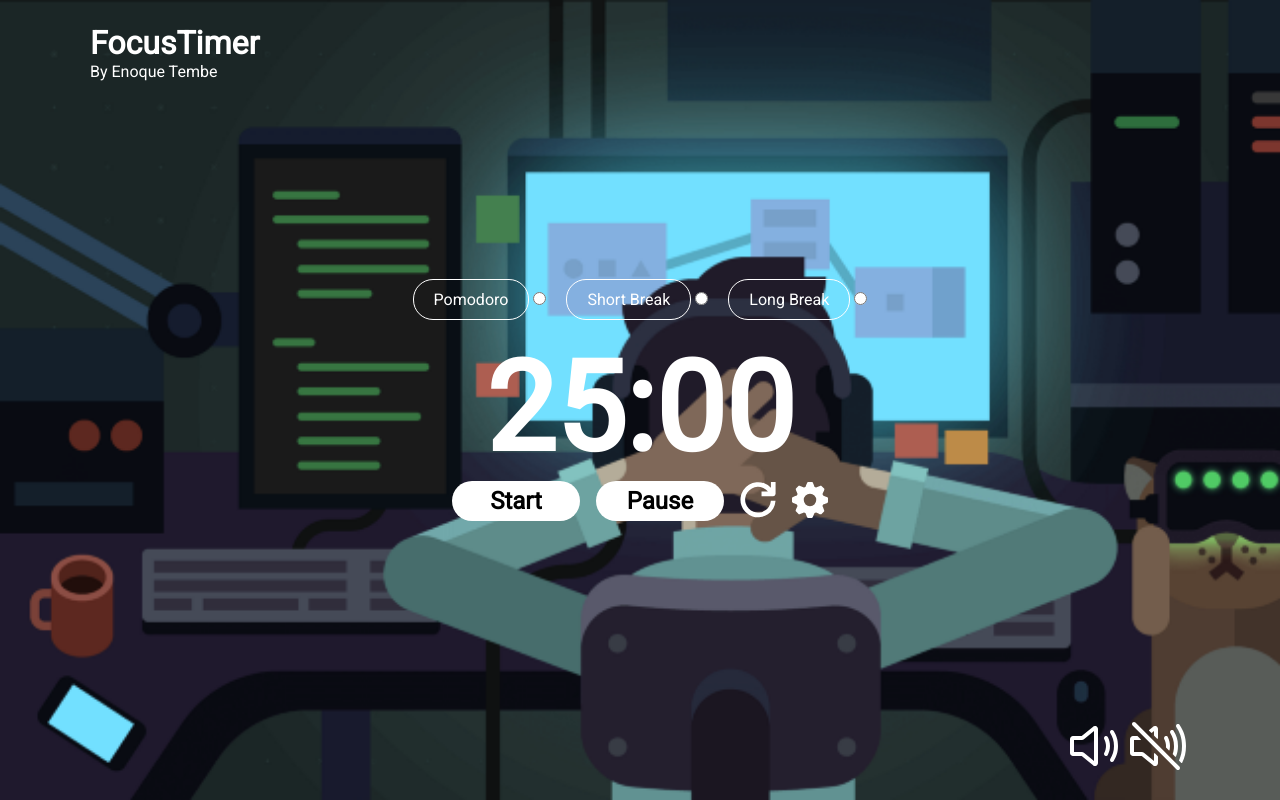
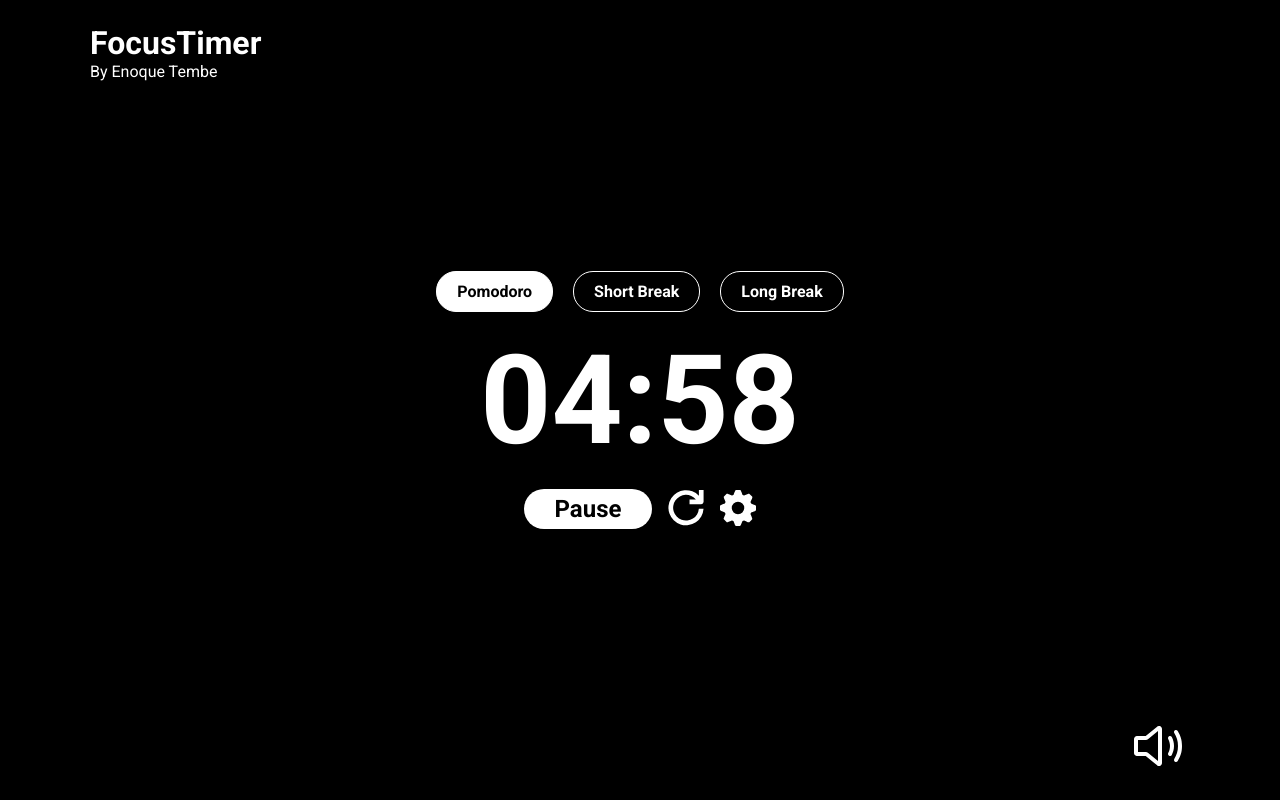
Before and after one commit to enoquetembe/focus-timer, a plain HTML site: page index.html in a window 1280 px wide. Both pictures are taken after a click on the button "Start". Drawn offline with Linux system fonts and the light colour scheme.

Commit message:
clock & short break logic

```diff
--- a/css/global.css
+++ b/css/global.css
@@ -25,7 +25,8 @@
 
   font-size: 1.6rem;
 
-  background: url('../assets/bg-code.png') no-repeat;
+  /*background: url('../assets/bg-code.png') no-repeat;*/
+  background-color: var(--bg-black-900);
   background-size: cover;
   color: var(--text-white);
 }
--- a/css/pomodoro-controls.css
+++ b/css/pomodoro-controls.css
@@ -2,6 +2,7 @@
   display: flex;
   align-items: center;
   gap: 1.6rem;
+  margin-top: 1.6rem;
 }
 
 .pomodoro-controls button#button-start,
@@ -17,6 +18,10 @@
   border-radius: 3rem;
 }
 
+.hide {
+  display: none;
+}
+
 .pomodoro-controls button#button-stop,
 .pomodoro-controls button#button-config {
   background: transparent;
--- a/css/pomodoro-durations.css
+++ b/css/pomodoro-durations.css
@@ -7,6 +7,7 @@
 .pomodoro-durations form label {
   background-color: transparent;
   color: var(--text-white);
+  font-weight: 700;
 
   display: inline-flex;;
   align-items: center;
@@ -16,6 +17,12 @@
   border-radius: 2rem;
 }
 
+.pomodoro-durations form label.active {
+  background-color: var(--bg-white);
+  color: var(--text-black);
+  font-weight: 700;
+}
+
 .pomodoro-durations form label:hover {
   background-color: var(--bg-white);
   color: #000;
--- a/index.html
+++ b/index.html
@@ -8,7 +8,7 @@
   <meta http-equiv="X-UA-Compatible" content="IE=edge">
   <meta name="viewport" content="width=device-width, initial-scale=1.0">
 
-  <link href="https://fonts.googleapis.com/css2?family=Roboto:wght@400,700&display=swap" rel="stylesheet">
+  <link href="https://fonts.googleapis.com/css2?family=Roboto:wght@400;700&display=swap" rel="stylesheet">
 
   <link rel="stylesheet" href="./css/index.css">
   <title>Focus Timer</title>
@@ -24,18 +24,18 @@
     <div class="pomodoro-durations">
       <form action="">
        <div class="input-wraper">
-          <label for="pomodoro">Pomodoro</label>
-          <input type="radio" name="durations" value="Pomodoro" id="pomodoro">
+          <label for="pomodoro" class="active pomodoro-label">Pomodoro</label>
+          <input type="radio" name="durations" value="Pomodoro" id="pomodoro" class="hide">
        </div>
 
        <div class="input-wraper">
-          <label for="short-break">Short Break</label>
-          <input type="radio" name="durations" value="Short Break" id="short-break">
+          <label for="short-break" class="shortBreak-label">Short Break</label>
+          <input type="radio" name="durations" value="Short Break" id="short-break" class="hide">
        </div>
 
        <div class="input-wraper">
-          <label for="short-break">Long Break</label>
-          <input type="radio" name="durations" value="Long Break" id="long-break">
+          <label for="short-break" class="longBreak-label">Long Break</label>
+          <input type="radio" name="durations" value="Long Break" id="long-break" class="hide">
        </div>
       </form>
     </div>
@@ -49,7 +49,7 @@
       <button type="button" id="button-start">
         Start
       </button>
-      <button type="button" id="button-pause">
+      <button type="button" id="button-pause" class="hide">
         Pause
       </button>
 
--- a/js/main.js
+++ b/js/main.js
@@ -0,0 +1,92 @@
+const pomodoroDurationInput = document.getElementById("pomodoro-duration")
+const shortBreakDurationInput = document.getElementById("short-break-duration")
+const longBreakDurationInput = document.getElementById("long-break-duration")
+const startButton = document.getElementById("button-start")
+const pauseButton = document.getElementById("button-pause")
+const stopButton = document.getElementById("button-stop")
+const minutesElement = document.getElementById("minutes")
+const secondsElement = document.getElementById("seconds")
+
+let currentDuration = 0 // The current duration in seconds
+let intervalId = null // The ID returned by setInterval
+
+// Update the timer display
+function updateTimer() {
+  // Convert seconds to minutes and seconds
+  const minutes = Math.floor(currentDuration / 60)
+  const seconds = currentDuration % 60
+
+  // Add leading zeros if necessary
+  minutesElement.innerText = `${minutes}`.padStart(2, "0")
+  secondsElement.innerText = `${seconds}`.padStart(2, "0")
+}
+
+// Decrement the timer by 1 second
+function tick() {
+  currentDuration--
+  updateTimer()
+
+  // Stop the timer if it reaches 0
+  if (currentDuration <= 0) {
+    stopTimer()
+  }
+}
+
+// Start the timer
+function startTimer() {
+  // Get the duration from the input field
+  currentDuration = 5 * 60
+  updateTimer()
+
+  // Start the interval
+  intervalId = setInterval(tick, 1000)
+
+  // Show the pause button and hide the start button
+  pauseButton.classList.remove("hide")
+  startButton.classList.add("hide")
+}
+
+// Pause the timer
+function pauseTimer() {
+  // Clear the interval
+  clearInterval(intervalId)
+
+  // Show the start button and hide the pause button
+  startButton.classList.remove("hide")
+  pauseButton.classList.add("hide")
+}
+
+
+// Stop the timer
+function stopTimer() {
+  // Clear the interval
+  clearInterval(intervalId)
+
+  // Reset the current duration to 0
+  currentDuration = 0
+  updateTimer()
+
+  // Show the start button and hide the pause button
+  startButton.classList.remove("hide")
+  pauseButton.classList.add("hide")
+}
+
+// Add event listeners to the buttons
+startButton.addEventListener("click", startTimer)
+pauseButton.addEventListener("click", pauseTimer)
+stopButton.addEventListener("click", stopTimer)
+
+const pomodoroLabel = document.querySelector(".pomodoro-label")
+const shortBreakLabel = document.querySelector(".shortBreak-label")
+const longBreakLabel = document.querySelector(".longBreak-label")
+
+shortBreakLabel.addEventListener("click", () => {
+  pomodoroLabel.classList.remove("active")
+  shortBreakLabel.classList.add("active")
+  longBreakLabel.classList.remove("active")
+
+  const minutes = 5
+  const seconds = 0
+  minutesElement.innerText = `${minutes}`.padStart(2, "0")
+  secondsElement.innerText = `${seconds}`.padStart(2, "0")
+})
```
